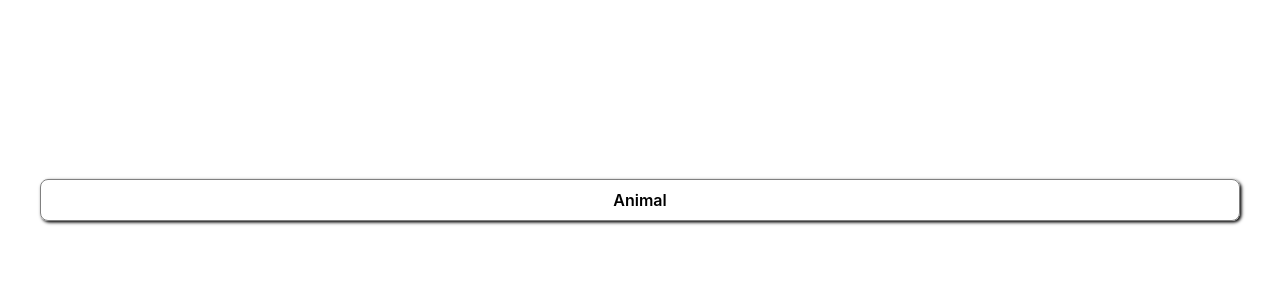
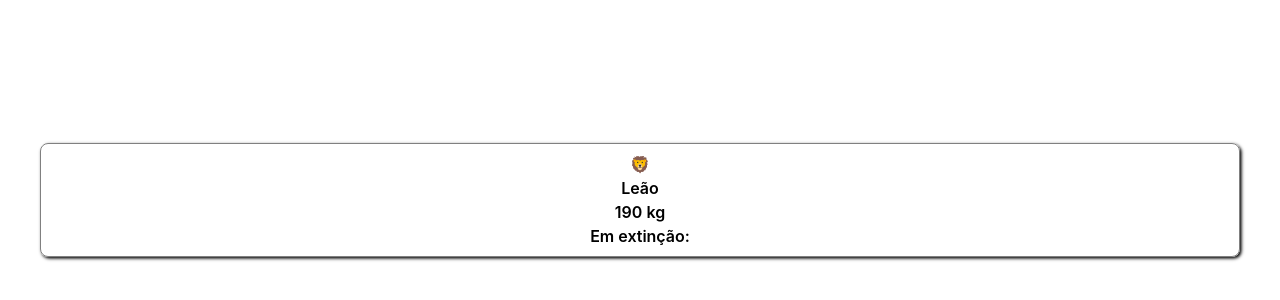
Before and after one commit to ufjf-dcc207/ufjf-dcc207-2024-3-a-atv03-VanessaTrajano, a React (Vite) app: page / in a window 1280 px wide. Shown: the part 200-500 px from the top of the page. Built offline with nearby package versions, Linux system fonts and the light colour scheme.

Commit message:
Recebendo props no componente Animal

```diff
--- a/src/Animal.tsx
+++ b/src/Animal.tsx
@@ -1,7 +1,19 @@
 import "./Animal.css";
 
-function Animal() {
-  return <div className="animal">Animal</div>;
+interface AnimalProps {
+  icone: string;
+  nome: string;
+  peso: number;
+  emExtincao: boolean;
+}
+
+function Animal({ icone, nome, peso, emExtincao }: AnimalProps) {
+  return <div className="animal">
+    <div>{icone}</div>
+    <div>{nome}</div>
+    <div>{peso.toLocaleString()} kg</div>
+    <div>Em extinção: {emExtincao}</div>
+  </div>;
 }
 
 export default Animal;
--- a/src/App.tsx
+++ b/src/App.tsx
@@ -4,7 +4,7 @@ import Animal from "./Animal";
 function App() {
   return (
     <div className="app">
-      <Animal />
+      <Animal icone="🦁" nome="Leão" peso={190.0} emExtincao={true} />
     </div>
   );
 }
```
